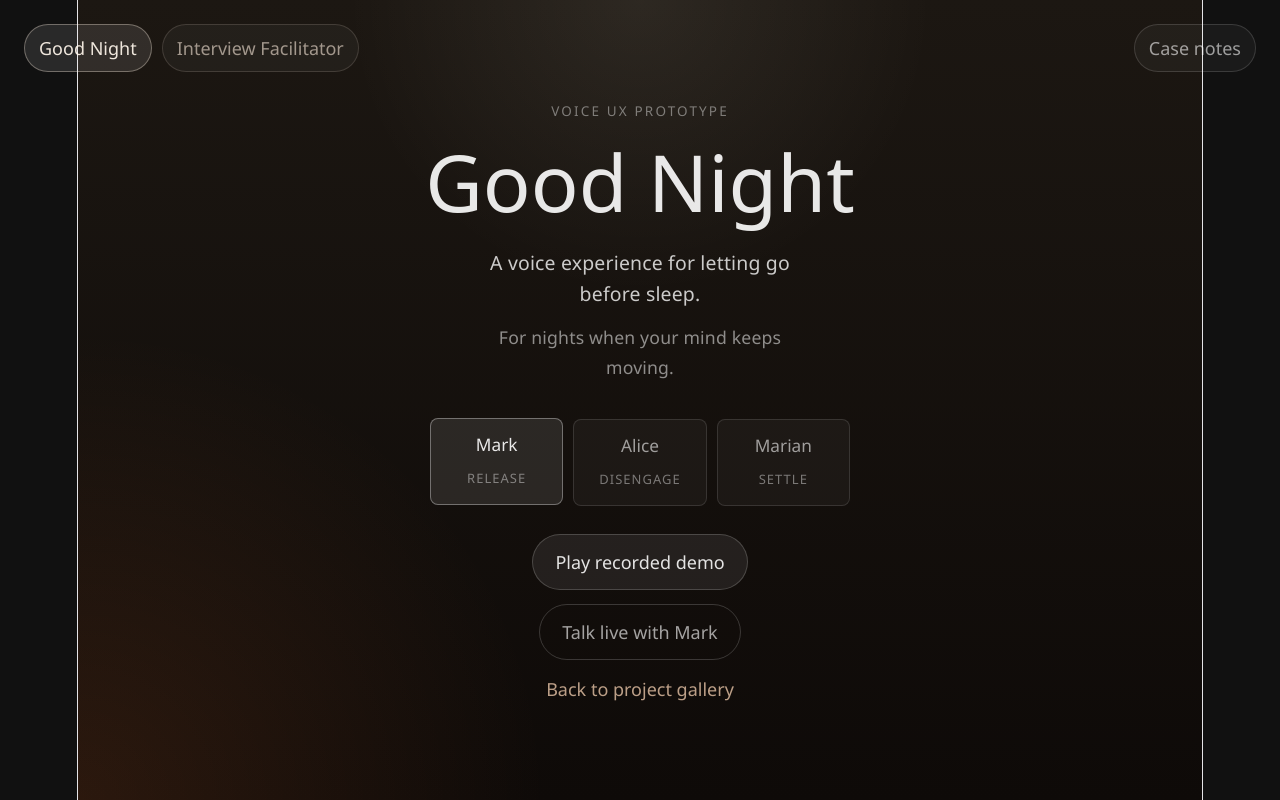
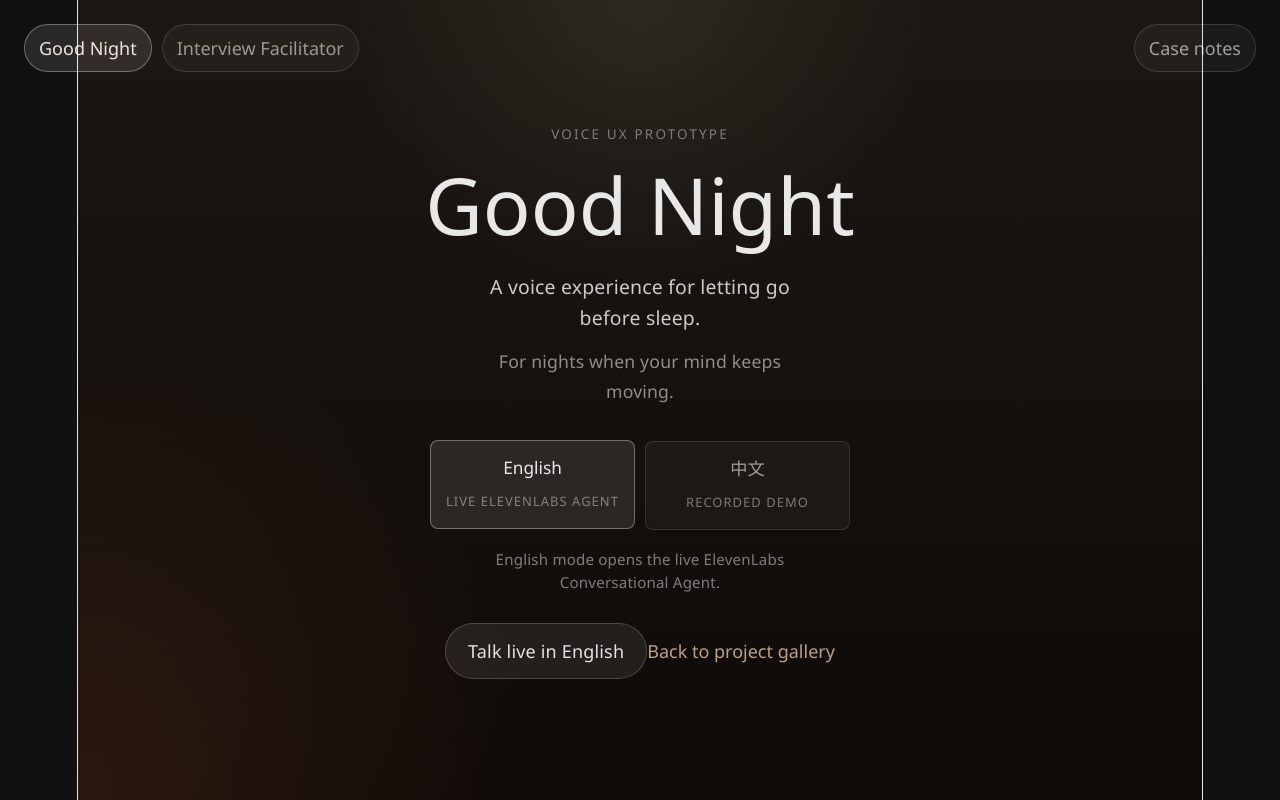
Before and after one commit to liujj0907-max/good-night-voice-experience, a React (Vite) app: page / in a window 1280 px wide. Both pictures are taken after a click on the button "Open Good Night". Built offline with nearby package versions, Linux system fonts and the light colour scheme.

Commit message:
Add public ElevenLabs Good Night agent link

```diff
--- a/src/App.css
+++ b/src/App.css
@@ -466,6 +466,43 @@ h1 {
   margin: 36px auto 0;
 }
 
+.language-selector {
+  width: 100%;
+  max-width: 420px;
+  display: grid;
+  grid-template-columns: repeat(2, minmax(0, 1fr));
+  gap: 10px;
+  margin: 34px auto 0;
+}
+
+.language-option {
+  min-height: 82px;
+  border: 1px solid rgba(255, 255, 255, 0.12);
+  border-radius: 8px;
+  padding: 14px 12px;
+  color: rgba(255, 255, 255, 0.58);
+  background: rgba(255, 255, 255, 0.04);
+  cursor: pointer;
+  transition:
+    color 200ms ease,
+    background 200ms ease,
+    border-color 200ms ease,
+    transform 200ms ease;
+}
+
+.language-option:hover {
+  color: rgba(255, 255, 255, 0.78);
+  background: rgba(255, 255, 255, 0.07);
+  border-color: rgba(255, 255, 255, 0.2);
+}
+
+.language-option-active {
+  color: rgba(255, 255, 255, 0.9);
+  background: rgba(255, 255, 255, 0.1);
+  border-color: rgba(255, 255, 255, 0.34);
+  transform: translateY(-1px);
+}
+
 .persona-option {
   min-height: 78px;
   border: 1px solid rgba(255, 255, 255, 0.12);
@@ -495,15 +532,19 @@ h1 {
 }
 
 .persona-option span,
-.persona-option small {
+.persona-option small,
+.language-option span,
+.language-option small {
   display: block;
 }
 
-.persona-option span {
+.persona-option span,
+.language-option span {
   font-size: 0.96rem;
 }
 
-.persona-option small {
+.persona-option small,
+.language-option small {
   margin-top: 7px;
   font-size: 0.72rem;
   letter-spacing: 0.08em;
@@ -513,6 +554,7 @@ h1 {
 
 .primary-button,
 .secondary-button {
+  display: inline-block;
   margin-top: 28px;
   min-width: 180px;
   border: 1px solid rgba(255, 255, 255, 0.18);
@@ -521,6 +563,7 @@ h1 {
   color: rgba(255, 255, 255, 0.88);
   background: rgba(255, 255, 255, 0.08);
   cursor: pointer;
+  text-decoration: none;
   transition:
     background 200ms ease,
     transform 200ms ease,
@@ -550,6 +593,11 @@ h1 {
 .compact-button {
   display: block;
   margin: 14px auto 0;
+}
+
+.agent-note {
+  max-width: 310px;
+  margin-top: 18px;
 }
 
 .ghost-link {
@@ -638,6 +686,11 @@ h1 {
     max-width: 320px;
   }
 
+  .language-selector {
+    grid-template-columns: 1fr;
+    max-width: 320px;
+  }
+
   .facilitator-grid {
     grid-template-columns: 1fr;
   }
--- a/src/App.jsx
+++ b/src/App.jsx
@@ -3,6 +3,8 @@ import "./App.css";
 
 const FADE_DURATION_SECONDS = 30;
 const assetPath = (path) => `${import.meta.env.BASE_URL}${path.replace(/^\//, "")}`;
+const GOOD_NIGHT_AGENT_URL =
+  "https://elevenlabs.io/app/talk-to?agent_id=agent_2501krfhz1k1fnbaygh21mamqec9&branch_id=agtbrch_4001krfhz2mgfcs8kxd50dzdds0z";
 const GOOD_NIGHT_PHASES = ["Arrival", "Unloading", "Slowing", "Fading", "Exit"];
 const FACILITATOR_PHASES = [
   "Warm-up",
@@ -76,6 +78,18 @@ const FACILITATOR_EXAMPLES = [
   "I want to interview people about how they unwind at night, but I don't know where the real tension is yet.",
   "I'm preparing a conversation with remote workers about focus rituals and I need help figuring out what to probe.",
 ];
+const GOOD_NIGHT_LANGUAGE_OPTIONS = [
+  {
+    id: "en",
+    label: "English",
+    description: "Live ElevenLabs Agent",
+  },
+  {
+    id: "zh",
+    label: "中文",
+    description: "Recorded demo",
+  },
+];
 
 const getErrorMessage = (errorBody) => {
   if (!errorBody) return "Could not start realtime session.";
@@ -99,6 +113,7 @@ function App() {
   const [screen, setScreen] = useState("gallery"); // gallery | landing | session | realtime | end | facilitator-lab
   const [selectedCaseId, setSelectedCaseId] = useState("good-night");
   const [showCaseNotes, setShowCaseNotes] = useState(false);
+  const [goodNightLanguage, setGoodNightLanguage] = useState("en");
   const [selectedPersonaId, setSelectedPersonaId] = useState("mark");
   const [isFading, setIsFading] = useState(false);
   const [timeLeft, setTimeLeft] = useState(null);
@@ -123,7 +138,7 @@ function App() {
   const selectedPersona =
     PERSONAS.find((persona) => persona.id === selectedPersonaId) || PERSONAS[0];
 
-  const startSession = () => {
+  const startRecordedSession = () => {
     const audio = new Audio(selectedPersona.audioSrc);
     audio.volume = 1;
     audioRef.current = audio;
@@ -258,15 +273,6 @@ function App() {
       setRealtimeError(error.message);
     }
   };
-
-  const startGoodNightRealtimeSession = () =>
-    startRealtimeSession({
-      experience: "good-night",
-      requestUrl: `/api/realtime/session?persona=${selectedPersona.id}`,
-      returnScreen: "landing",
-      initialInstructions:
-        "Begin with one very short, quiet greeting in the persona voice. Do not ask more than one simple question.",
-    });
 
   const startFacilitatorRealtimeSession = () =>
     startRealtimeSession({
@@ -481,6 +487,24 @@ function App() {
           <h1>Good Night</h1>
           <p className="subtitle">A voice experience for letting go before sleep.</p>
           <p className="description">For nights when your mind keeps moving.</p>
+          <div className="language-selector" aria-label="Choose Good Night language">
+            {GOOD_NIGHT_LANGUAGE_OPTIONS.map((option) => (
+              <button
+                aria-pressed={goodNightLanguage === option.id}
+                className={`language-option ${
+                  goodNightLanguage === option.id ? "language-option-active" : ""
+                }`}
+                key={option.id}
+                onClick={() => setGoodNightLanguage(option.id)}
+                type="button"
+              >
+                <span>{option.label}</span>
+                <small>{option.description}</small>
+              </button>
+            ))}
+          </div>
+          {goodNightLanguage === "zh" && (
+            <>
               <div className="persona-selector" aria-label="Choose a voice persona">
                 {PERSONAS.map((persona) => (
                   <button
@@ -497,25 +521,29 @@ function App() {
                   </button>
                 ))}
               </div>
-          <button className="primary-button" onClick={startSession}>
-            Play recorded demo
+              <button className="primary-button" onClick={startRecordedSession}>
+                Play Chinese demo
               </button>
-          <button
-            className="secondary-button compact-button"
-            disabled={!liveModeAvailable}
-            onClick={startGoodNightRealtimeSession}
+            </>
+          )}
+          {goodNightLanguage === "en" && (
+            <>
+              <p className="support-note agent-note">
+                English mode opens the live ElevenLabs Conversational Agent.
+              </p>
+              <a
+                className="primary-button"
+                href={GOOD_NIGHT_AGENT_URL}
+                target="_blank"
+                rel="noreferrer"
               >
-            Talk live with {selectedPersona.name}
-          </button>
+                Talk live in English
+              </a>
+            </>
+          )}
           <button className="ghost-link" onClick={returnToGallery} type="button">
             Back to project gallery
           </button>
-          {!liveModeAvailable && (
-            <p className="support-note">
-              Live voice is available in the local build with the realtime server and
-              API key.
-            </p>
-          )}
           {realtimeError && <p className="error-note">{realtimeError}</p>}
         </section>
       )}
@@ -718,7 +746,9 @@ function App() {
               : "This mode uses the microphone and responds in real time."}
           </p>
 
-          <p className="time-left">{realtimeStatus}</p>
+          <p className="time-left">
+            {realtimeStatus}
+          </p>
           {realtimeExperience === "facilitator" && (
             <p className="fade-note">
               The facilitator should wait through pauses instead of filling them too fast.
```
Also changed, not shown: 3 other files (tests, documents, lock files or other folders). Lines whose indentation alone changed are shown as unchanged.
